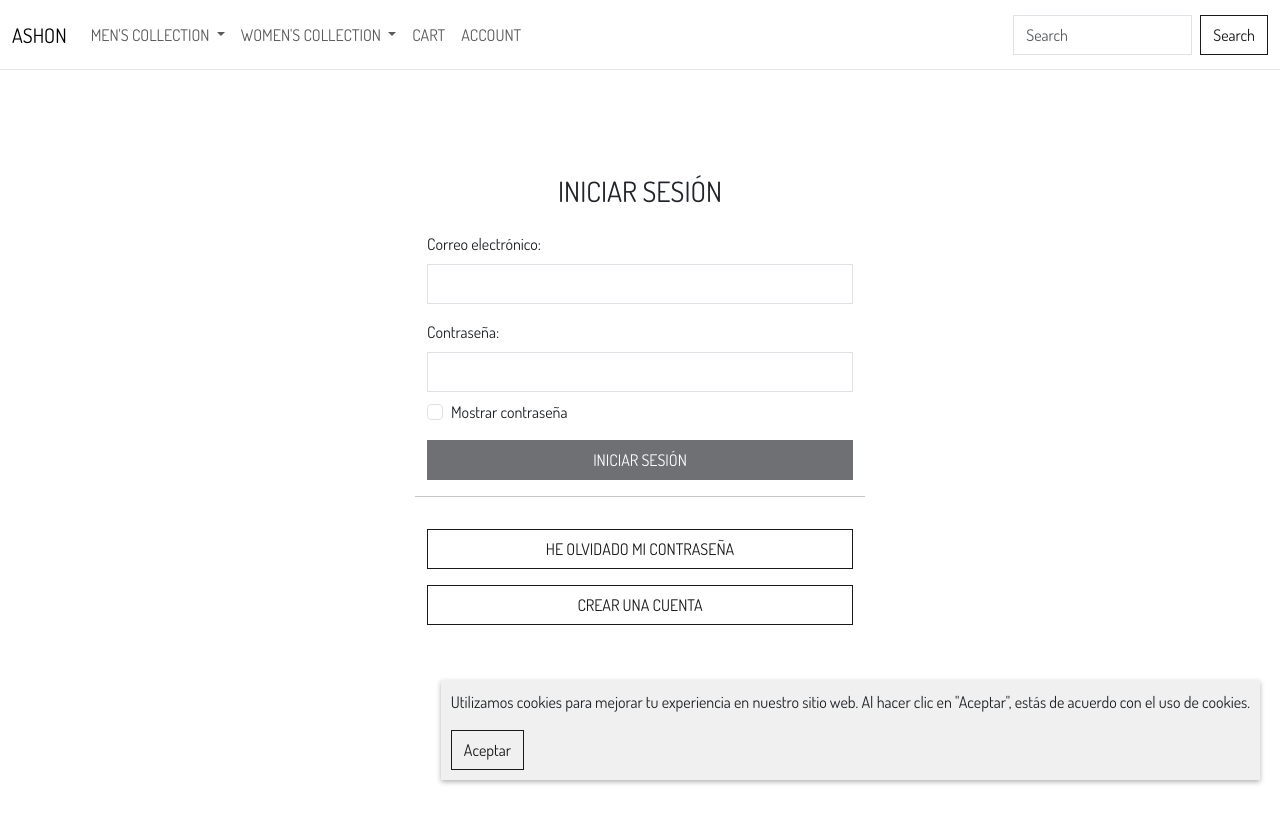
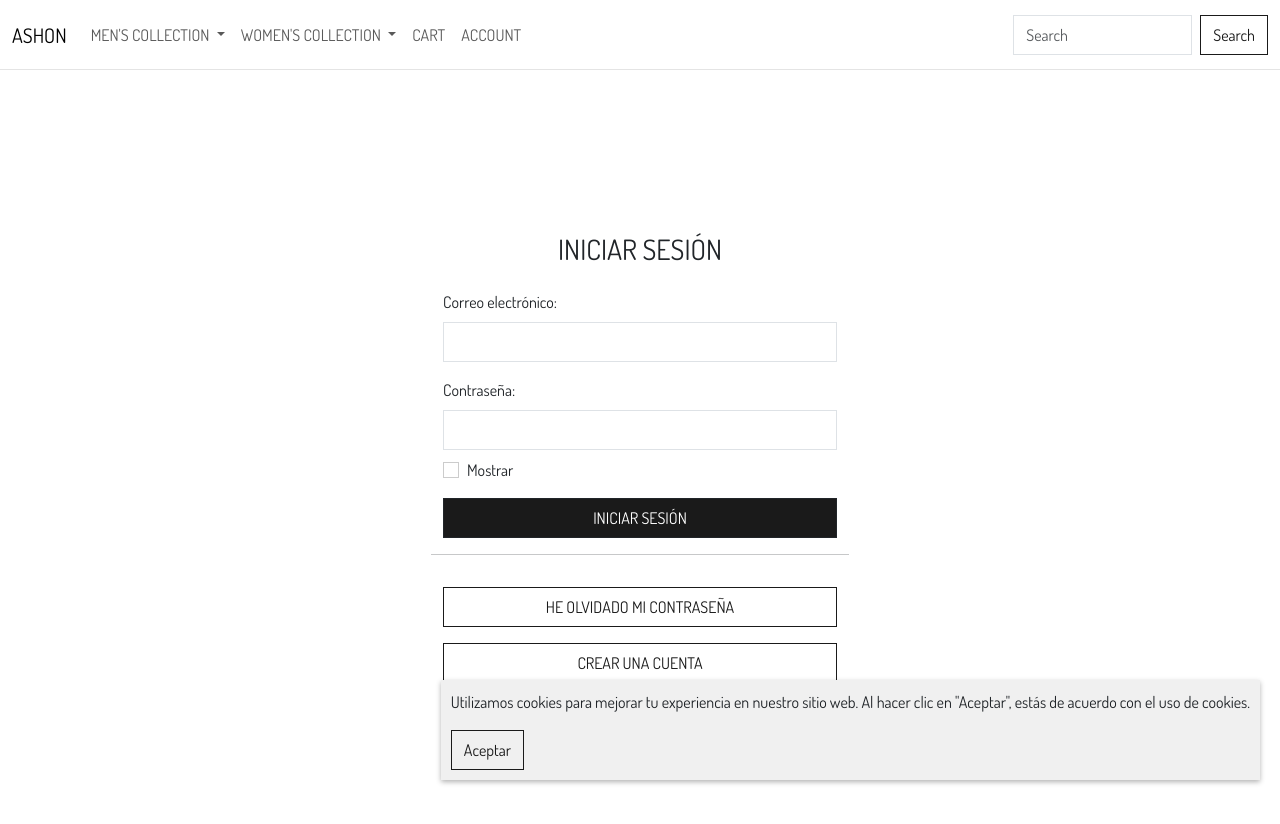
Before and after one commit to adrell99/web-site-moda, an Angular app: page /account/login in a window 1280 px wide. Shown: the top 824 px of the page. Before the commit the page ends 800 px from the top, so only its background shows below. Built offline with nearby package versions, Linux system fonts and the light colour scheme.

Commit message:
update login and register

```diff
--- a/src/app/auth/login/login.component.css
+++ b/src/app/auth/login/login.component.css
@@ -1,5 +1,5 @@
 .container {
   height: 100vh;
   max-width: 450px;
-
+  margin-top: 70px;
 }
--- a/src/app/auth/login/login.component.html
+++ b/src/app/auth/login/login.component.html
@@ -1,32 +1,62 @@
 <div class="container d-flex align-items-center justify-content-center">
+
+    <div class="row">
+        <div class="col-md-12">
+            <div class="card mb-4 rounded-0 border-0">
+                <div class="card-body">
+
                     <div class="row gy-3">
                         <h3 class="text-center">INICIAR SESIÓN</h3>
+
                         <form [formGroup]="form" (ngSubmit)="loginUser()">
                             <div class="mb-3">
                                 <label class="form-label">Correo electrónico:</label>
-                <input formControlName="email" type="text" class="form-control">
+                                <input formControlName="email" type="email" class="form-control"
+                                    [ngClass]="{ 'is-invalid': form.get('email')!.invalid && this.submited }">
+                                <div *ngIf="form.get('email')!.hasError('required')" class="invalid-feedback">
+                                    El correo electrónico es requerida.
+                                </div>
+                                <div *ngIf="form.get('email')!.hasError('email')" class="invalid-feedback">
+                                    La dirección de correo electrónico no es válida.
+                                </div>
                             </div>
                             <div class="mb-3">
                                 <label class="form-label">Contraseña:</label>
-                <input formControlName="password" [type]="showPassword ? 'text' : 'password'" class="form-control">
+                                <input formControlName="password" [type]="showPassword ? 'text' : 'password'"
+                                    class="form-control"
+                                    [ngClass]="{ 'is-invalid': form.get('password')!.invalid && this.submited }">
+                                <div *ngIf="form.get('password')!.hasError('required')" class="invalid-feedback">
+                                    La contraseña es requerida.
+                                </div>
                                 <div class="form-check mt-2">
-                    <input class="form-check-input" type="checkbox" (click)="togglePasswordVisibility()">
+                                    <input class="form-check-input" type="checkbox"
+                                        (click)="togglePasswordVisibility()">
                                     <label class="form-check-label" for="flexCheckDefault">
-                        Mostrar contraseña
+                                        Mostrar
                                     </label>
                                 </div>
 
                             </div>
                             <div class="d-grid gap-2">
-                <button [disabled]="form.invalid" type="submit" class="btn btn-dark">INICIAR SESIÓN</button>
+                                <button type="submit" class="btn btn-dark">INICIAR
+                                    SESIÓN</button>
                             </div>
                         </form>
+
                         <hr>
                         <div class="d-grid gap-2">
-            <button class="btn btn-outline-dark" (click)="forgotPassword()">HE OLVIDADO MI CONTRASEÑA</button>
+                            <button class="btn btn-outline-dark" (click)="forgotPassword()">HE OLVIDADO MI
+                                CONTRASEÑA</button>
                         </div>
                         <div class="d-grid gap-2">
-            <button class="btn btn-outline-dark" [routerLink]="'/account/register'">CREAR UNA CUENTA</button>
+                            <button class="btn btn-outline-dark" [routerLink]="'/account/register'">CREAR UNA
+                                CUENTA</button>
                         </div>
                     </div>
                 </div>
+            </div>
+        </div>
+
+    </div>
+
+</div>
--- a/src/app/auth/login/login.component.ts
+++ b/src/app/auth/login/login.component.ts
@@ -15,6 +15,7 @@ import Swal from 'sweetalert2';
 export class LoginComponent implements OnInit {
   form: FormGroup;
   showPassword: boolean = false; // Variable para alternar entre mostrar y ocultar la contraseña
+  submited: boolean = false;
 
   constructor(
     private fb: FormBuilder,
@@ -23,7 +24,7 @@ export class LoginComponent implements OnInit {
     private _errorService: ErrorService
   ) {
     this.form = this.fb.group({
-      email: ['', Validators.required],
+      email: ['', [Validators.required, Validators.email]],
       password: ['', Validators.required],
     });
   }
@@ -31,6 +32,13 @@ export class LoginComponent implements OnInit {
   ngOnInit(): void {}
 
   loginUser() {
+    this.submited = true;
+    if (this.form.invalid) {
+      return;
+    }
+
+    this.form.disable;
+
     const user: User = {
       email: this.form.value.email,
       password: this.form.value.password,
@@ -56,19 +64,39 @@ export class LoginComponent implements OnInit {
   forgotPassword() {
     Swal.fire({
       title: '¿Has olvidado tu contraseña?',
-      text: 'Introduce tu dirección de correo electrónico y te enviaremos un correo electrónico para restablecerla',
-      input: 'email',
+      html:
+        '<p>Introduce tu dirección de correo electrónico y te enviaremos las instrucciones para restablecerla.</p>' +
+        '<form>' +
+        '<input id="swal-input1" class="form-control my-1 mx-auto custom-large-input" placeholder="Correo electrónico" type="email">' +
+        '</form>',
       showCancelButton: true,
-      showLoaderOnConfirm: true,
       confirmButtonText: 'Enviar',
       cancelButtonText: 'Cancelar',
-      allowOutsideClick: false,
       customClass: {
         cancelButton: 'cancel-button-class',
         confirmButton: 'confirm-button-class',
       },
-      preConfirm: (email) => {
+      allowOutsideClick: false,
+
+      preConfirm: () => {
+        const email = (
+          document.getElementById('swal-input1') as HTMLInputElement
+        ).value;
+
+        if (!email) {
+          Swal.showValidationMessage(
+            'Por favor, introduce tu correo electrónico.'
+          );
+        } else {
+          const emailRegex = /^[a-zA-Z0-9._-]+@[a-zA-Z0-9.-]+\.[a-zA-Z]{2,4}$/;
+
+          if (!emailRegex.test(email)) {
+            Swal.showValidationMessage(
+              'Por favor, introduce un correo electrónico válido.'
+            );
+          } else {
             this.mostrarEsperaCarga();
+
             this._authService.forgotPassword(email).subscribe({
               // si la peticion ha tenido exito
               next: (data: any) => {
@@ -88,6 +116,8 @@ export class LoginComponent implements OnInit {
                 this._errorService.msgError(event);
               },
             });
+          }
+        }
       },
     });
   }
--- a/src/app/auth/register/register.component.css
+++ b/src/app/auth/register/register.component.css
@@ -1,5 +1,4 @@
 .container {
-  height: 100vh;
   max-width: 450px;
-  margin-top: 70px;
+  margin-top: 100px;
 }
--- a/src/app/auth/register/register.component.html
+++ b/src/app/auth/register/register.component.html
@@ -1,43 +1,81 @@
 <div class="container d-flex align-items-center justify-content-center">
+
+    <div class="row">
+        <div class="col-md-12">
+            <div class="card mb-4 rounded-0 border-0">
+                <div class="card-body">
+
                     <div class="row gy-3">
                         <h3 class="text-center">CREAR CUENTA</h3>
                         <form [formGroup]="form" (ngSubmit)="registerUser()">
                             <div class="mb-3">
-                <label class="form-label">*Nombre y apellidos:</label>
-                <input formControlName="name" type="text" class="form-control">
+                                <label class="form-label">* Nombre y apellidos:</label>
+                                <input formControlName="name" type="text" class="form-control"
+                                    [ngClass]="{ 'is-invalid': form.get('name')!.invalid && this.submited }">
+                                <div *ngIf="form.get('name')!.hasError('required')" class="invalid-feedback">
+                                    El nombre y apellidos son requeridos.
+                                </div>
                             </div>
                             <div class="mb-3">
-                <label class="form-label">*Nombre de usuario:</label>
-                <input formControlName="username" type="text" class="form-control">
+                                <label class="form-label">* Nombre de usuario:</label>
+                                <input formControlName="username" type="text" class="form-control"
+                                    [ngClass]="{ 'is-invalid': form.get('username')!.invalid && this.submited }">
+                                <div *ngIf="form.get('username')!.hasError('required')" class="invalid-feedback">
+                                    El nombre de usuario es requerido.
+                                </div>
                             </div>
                             <div class="mb-3">
-                <label class="form-label">*Correo electrónico:</label>
-                <input formControlName="email" type="email" class="form-control">
+                                <label class="form-label">* Correo electrónico:</label>
+                                <input formControlName="email" type="email" class="form-control"
+                                    [ngClass]="{ 'is-invalid': form.get('email')!.invalid && this.submited }">
+                                <div *ngIf="form.get('email')!.hasError('required')" class="invalid-feedback">
+                                    El correo electrónico es requerido.
+                                </div>
+                                <div *ngIf="form.get('email')!.hasError('email')" class="invalid-feedback">
+                                    La dirección de correo electrónico no es válida.
+                                </div>
                             </div>
                             <div class="mb-3">
-                <label class="form-label">*Contraseña:</label>
-                <input formControlName="password" [type]="showPassword ? 'text' : 'password'" class="form-control">
+                                <label class="form-label">* Contraseña:</label>
+                                <input formControlName="password" [type]="showPassword ? 'text' : 'password'"
+                                    class="form-control"
+                                    [ngClass]="{ 'is-invalid': form.get('password')!.invalid && this.submited }">
+                                <div *ngIf="form.get('password')!.hasError('required')" class="invalid-feedback">
+                                    La contraseña es requerida.
+                                </div>
+                                <div *ngIf="form.get('password')!.hasError('required') == false && (form.get('password')!.hasError('minlength') || form.get('password')!.hasError('invalidPasswordFormat'))"
+                                    class="invalid-feedback">
+                                    La contraseña debe tener al menos 8 caracteres, una letra y un número.
+                                </div>
+
                                 <div class="form-check mt-2">
-                    <input class="form-check-input" type="checkbox" (click)="togglePasswordVisibility()">
+                                    <input class="form-check-input" type="checkbox"
+                                        (click)="togglePasswordVisibility()">
                                     <label class="form-check-label" for="flexCheckDefault">
-                        Mostrar contraseña
+                                        Mostrar
                                     </label>
                                 </div>
                             </div>
                             <div class="mb-3">
-                <label class="form-label">*Repetir contraseña:</label>
-                <input formControlName="passwordConfirmation" [type]="showConfirmPassword ? 'text' : 'password'"
-                    class="form-control">
+                                <label class="form-label">* Repetir contraseña:</label>
+                                <input formControlName="passwordConfirmation"
+                                    [type]="showConfirmPassword ? 'text' : 'password'" class="form-control"
+                                    [ngClass]="{ 'is-invalid': form.get('passwordConfirmation')!.invalid && this.submited }">
+                                <div *ngIf="form.get('passwordConfirmation')!.hasError('required')"
+                                    class="invalid-feedback">
+                                    La confirmación de contraseña es requerida.
+                                </div>
                                 <div class="form-check mt-2">
-                    <input class="form-check-input" type="checkbox" (click)="toggleConfirmPasswordVisibility()">
+                                    <input class="form-check-input" type="checkbox"
+                                        (click)="toggleConfirmPasswordVisibility()">
                                     <label class="form-check-label" for="flexCheckDefault">
-                        Mostrar contraseña
+                                        Mostrar
                                     </label>
                                 </div>
                             </div>
 
                             <div class="d-grid gap-2">
-                <button type="submit" [disabled]="form.invalid" class="btn btn-dark">REGISTRARME</button>
+                                <button type="submit" class="btn btn-dark">REGISTRARME</button>
                             </div>
                         </form>
                         <hr>
@@ -48,3 +86,9 @@
                         </div>
                     </div>
                 </div>
+            </div>
+        </div>
+
+    </div>
+
+</div>
--- a/src/app/auth/register/register.component.ts
+++ b/src/app/auth/register/register.component.ts
@@ -1,6 +1,11 @@
 import { HttpErrorResponse } from '@angular/common/http';
 import { Component, OnInit } from '@angular/core';
-import { FormBuilder, FormGroup, Validators } from '@angular/forms';
+import {
+  AbstractControl,
+  FormBuilder,
+  FormGroup,
+  Validators,
+} from '@angular/forms';
 import { Router } from '@angular/router';
 import { AuthService } from 'src/app/services/auth.service';
 import { ErrorService } from 'src/app/services/error.service'; // servicio para mostrar mensajes de errores devueltos por el backend
@@ -15,6 +20,7 @@ export class RegisterComponent implements OnInit {
   form: FormGroup;
   showPassword: boolean = false; // Variable para alternar entre mostrar y ocultar la contraseña
   showConfirmPassword: boolean = false; // Variable para alternar entre mostrar y ocultar la contraseña
+  submited: boolean = false;
 
   constructor(
     private fb: FormBuilder,
@@ -26,14 +32,46 @@ export class RegisterComponent implements OnInit {
       // validar campo requerido
       name: ['', Validators.required],
       username: ['', Validators.required],
-      email: ['', Validators.required],
-      password: ['', Validators.required],
-      passwordConfirmation: ['', Validators.required],
+      email: ['', [Validators.required, Validators.email]],
+      password: [
+        '',
+        [
+          Validators.required,
+          Validators.minLength(8),
+          this.passwordFormatValidator,
+        ],
+      ],
+      passwordConfirmation: [
+        '',
+        [
+          Validators.required,
+          Validators.minLength(8),
+          this.passwordFormatValidator,
+        ],
+      ],
     });
   }
   ngOnInit(): void {}
 
+  passwordFormatValidator(
+    control: AbstractControl
+  ): { [key: string]: boolean } | null {
+    const password = control.value;
+
+    // Verifica si la contraseña contiene al menos una letra y un número
+    if (!/[a-zA-Z]/.test(password) || !/\d/.test(password)) {
+      return { invalidPasswordFormat: true };
+    }
+
+    return null;
+  }
+
   registerUser() {
+    this.submited = true;
+    if (this.form.invalid) {
+      return;
+    }
+
     this.form.disable;
     this.mostrarEsperaCarga();
 
--- a/src/styles.css
+++ b/src/styles.css
@@ -149,3 +149,21 @@ body {
   width: 97% !important;
   height: 200px !important;
 }
+
+.form-check-input {
+  border-radius: 0 !important;
+}
+
+.form-check-input:checked {
+  background-color: var(--bg-color1);
+  border: none;
+}
+
+.form-check-input:not(:checked) {
+  background-color: #FFFFFF;
+  border: 1px solid #CCCCCC;
+}
+
+.form-check-input:focus {
+  box-shadow: none;
+}
```
Lines whose indentation alone changed are shown as unchanged.
